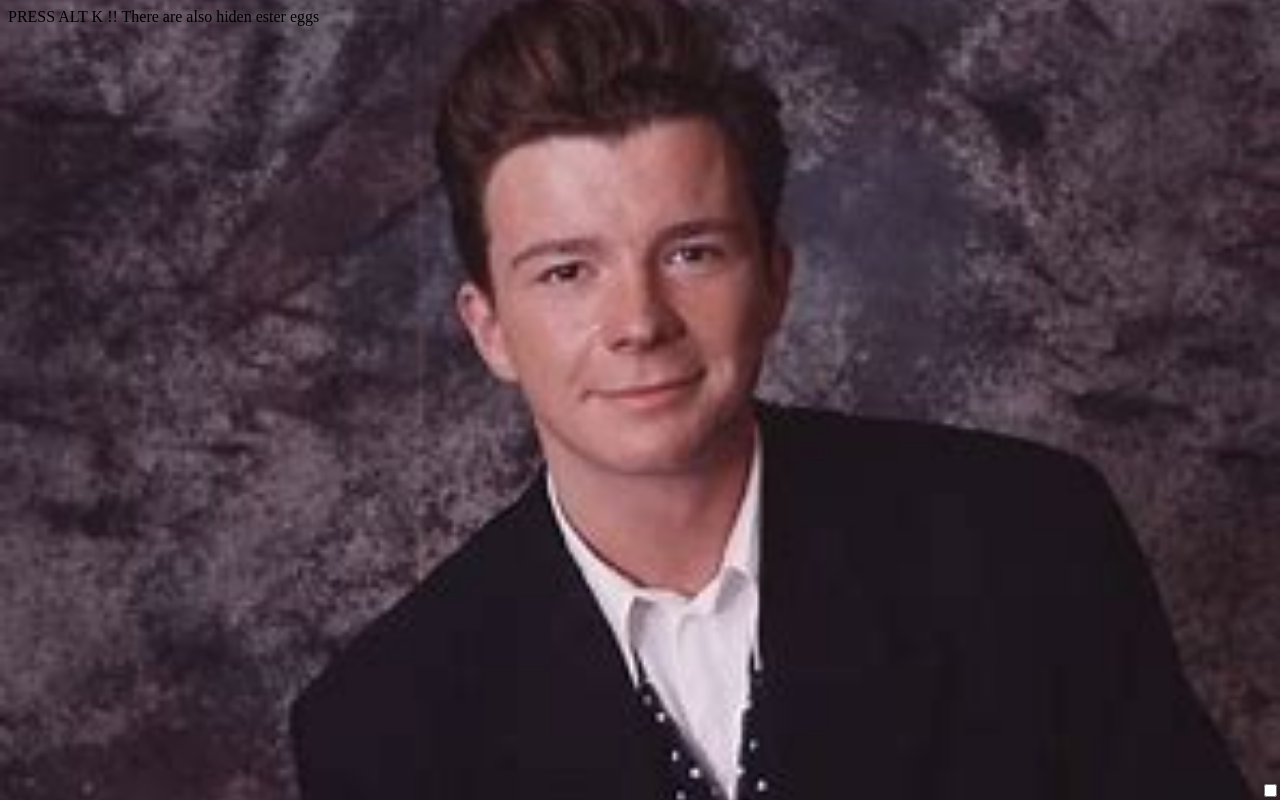
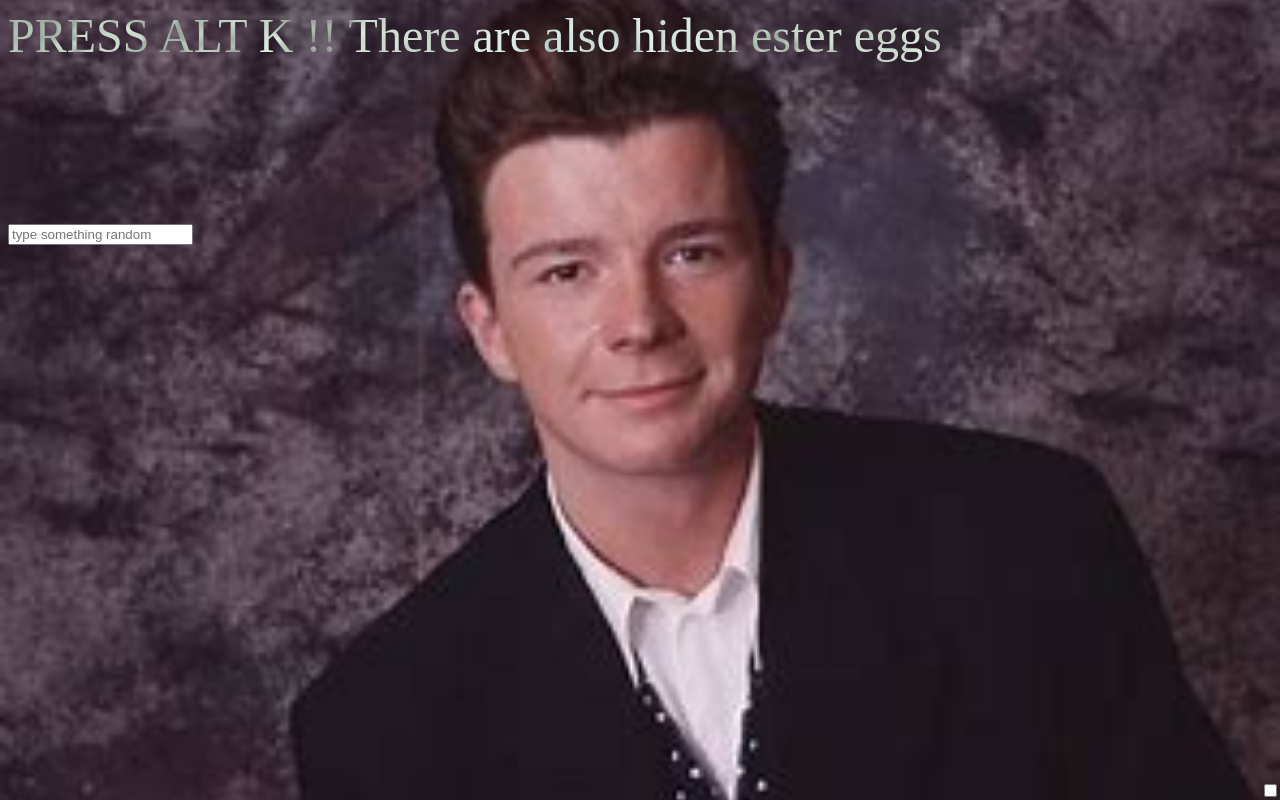
Before and after one commit to altkdev/ALTk, a plain HTML site: page index.html in a window 1280 px wide. Drawn offline with Linux system fonts and the light colour scheme.

Commit message:
Update index.html

```diff
--- a/index.html
+++ b/index.html
@@ -45,19 +45,17 @@ ur welcome-->
     <noscript><style href"javascript/no-script.css"></style><iframe src="https://www.googletagmanager.com/ns.html?id=GTM-5R9H3HK"
     height="0" width="0" style="display:none;visibility:hidden"></iframe><h1 class="noscript">You must be not smart to think you ca go to ALTk without havig JavaScript enabled in your browser!</h1> </noscript>
     <!-- End Google Tag Manager (noscript) -->
-	  <div class="site>
-    <a href="https://dr-comeemeememem.github.io/ALTk/pages/site2.html" id="main-text">PRESS ALT K !! There are also hiden ester eggs</a>
-    <video id="vid" width="320" height="240" controls></video>
+    <a href="https://dr-comeemeememem.github.io/ALTk/pages/site2.html" class="main-text" id="main-text">PRESS ALT K !! There are also hiden ester eggs</a>
+    <video id="vid" class="vid" width="320" height="240" controls></video>
     <div id="mobile">
       <input id="mobile-only">
       <h1 id="moblie-only-text">There is an input feild above this text. Putting 'c' followed by a letter separated by a space will basicly be like pressing ctrl followed by the letter. Same thing goes with the letter 'a' (alt key) followed by another letter separated by a space</h1>
     </div>
     <div id="main">
       <button id="skip-nav" tabindex="6" class="skip-nav" onclick="skipnav()">Skip-Nav?!?</button>
-      <input id="secret" tabindex="-1" type="checkbox" onclick="secretChecked()">
-      <input id="secretText" tabindex="10" placeholder="type something random" class="🍪🍪🍪🍪🍪">
+      <input id="secret" tabindex="-1" type="checkbox" class="secret" onclick="secretChecked()">
+      <input id="secretText" tabindex="10" class="secretText" placeholder="type something random" class="🍪🍪🍪🍪🍪">
     </div>
     <script src="javascript/script.js"></script>
-    </div>
   </body>
 </html>
```
